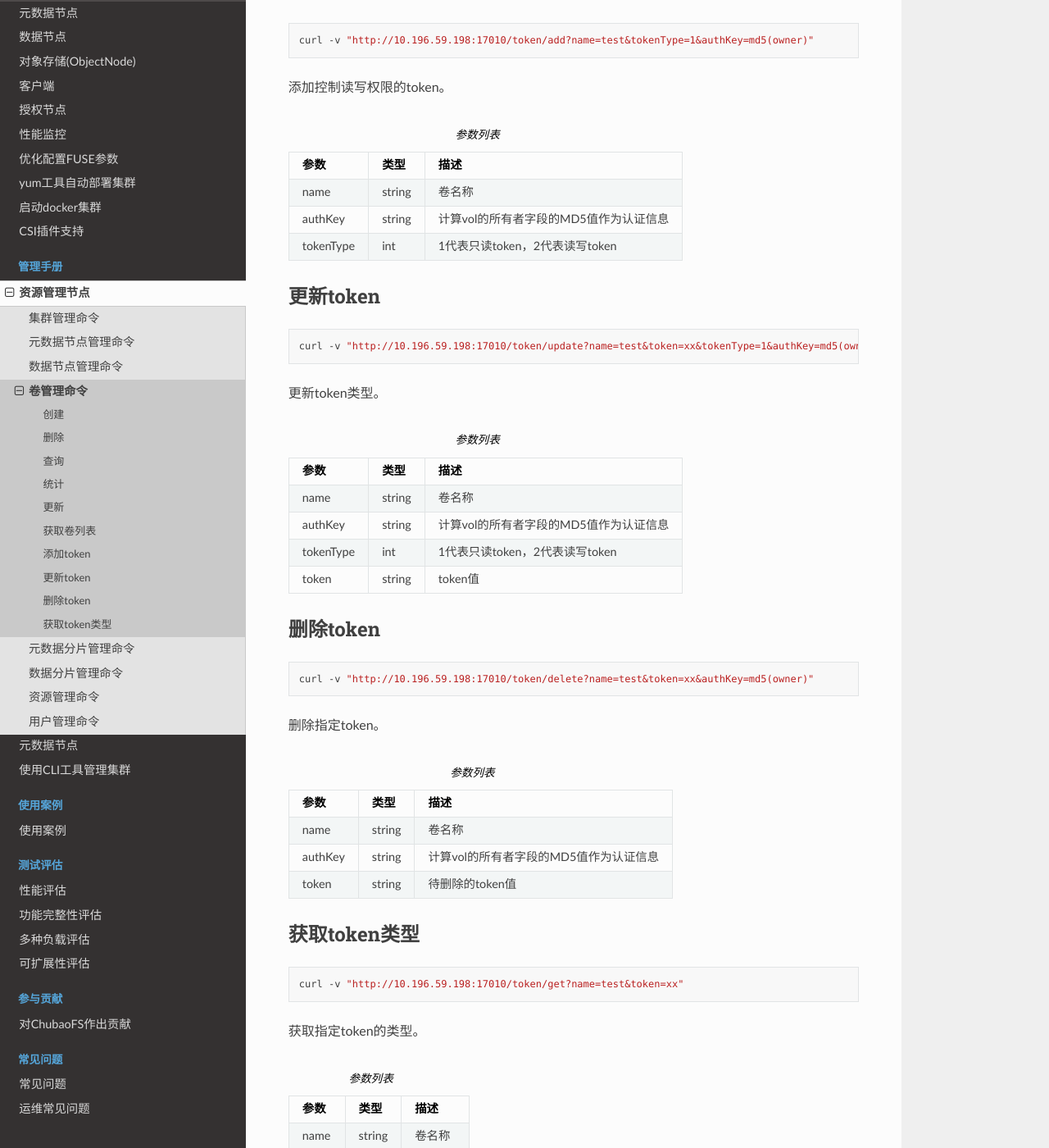
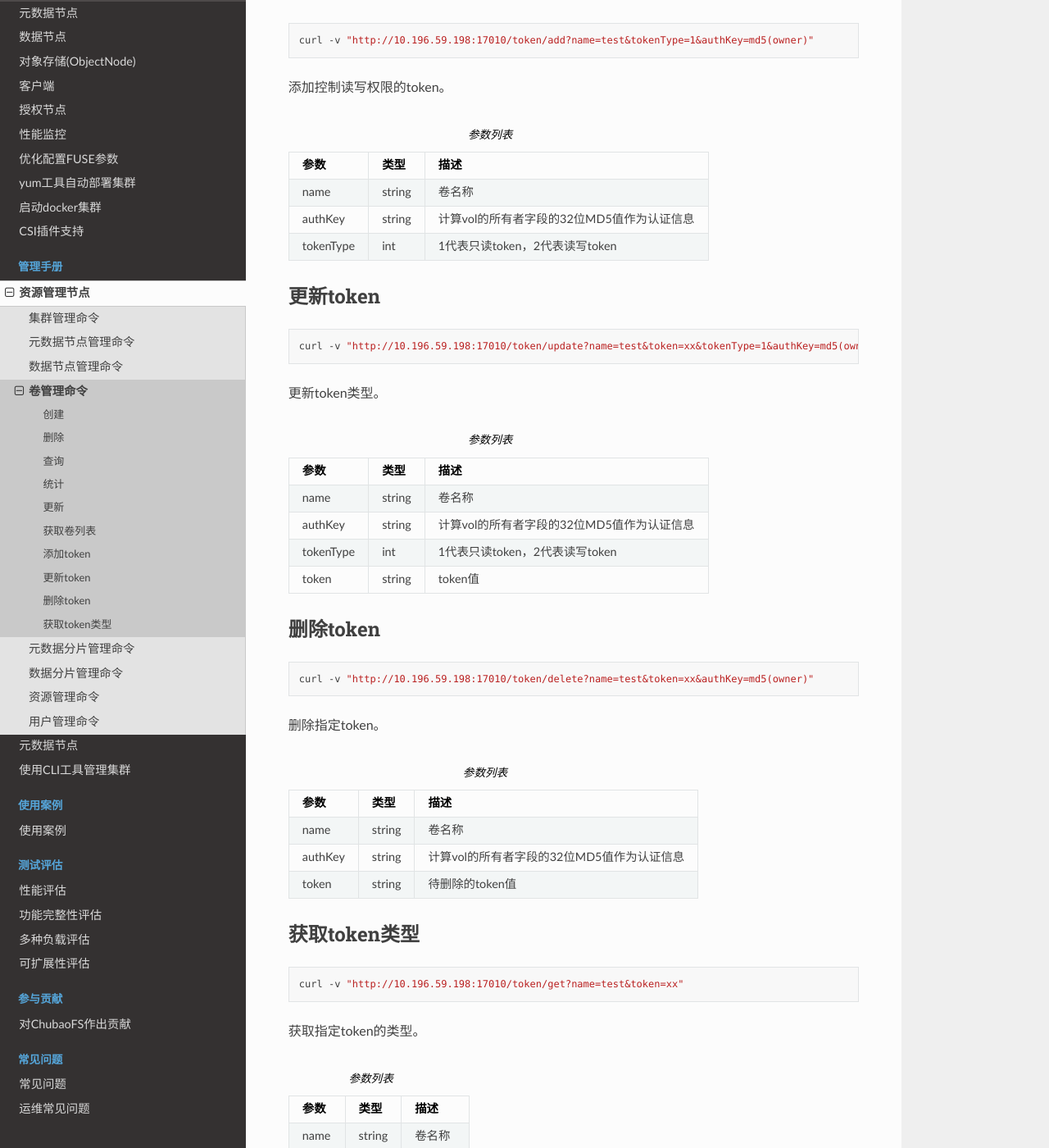
Before and after one commit to cubefs/docs-zh, a Sphinx documentation site: the page built from docs/source/admin-api/master/volume.rst, in a window 1280 px wide and 1400 px high, scrolled down 3590 px. Shown: the whole window at 82% size. Built offline with Sphinx 7.4.7 and the Read the Docs theme 2.0.0, drawn with Linux system fonts in a browser that asks for light colours; some of the changed text lies outside the part shown.

Commit message:
fix: several details
Signed-off-by: wenjia322 <buaa1214wwj@126.com>

```diff
--- a/docs/source/admin-api/master/meta-partition.rst
+++ b/docs/source/admin-api/master/meta-partition.rst
@@ -22,7 +22,7 @@
 
 .. code-block:: bash
 
-   curl -v "http://10.196.59.198:17010/client/metaPartition?id=1" | python -m json.tool
+   curl -v "http://10.196.59.198:17010/metaPartition/get?id=1" | python -m json.tool
 
 
 展示元数据分片的详细信息，包括分片ID，分片的起始范围等等。
--- a/docs/source/admin-api/master/volume.rst
+++ b/docs/source/admin-api/master/volume.rst
@@ -42,7 +42,7 @@ ChubaoFS以 **Owner** 参数作为用户ID。在创建卷时，如果集群中
    :header: "参数", "类型", "描述"
 
    "name", "string", "卷名称"
-   "authKey", "string", "计算vol的所有者字段的MD5值作为认证信息"
+   "authKey", "string", "计算vol的所有者字段的32位MD5值作为认证信息"
 
 查询
 ---------
@@ -58,7 +58,7 @@ ChubaoFS以 **Owner** 参数作为用户ID。在创建卷时，如果集群中
    :header: "参数", "类型", "描述"
 
    "name", "string", "卷名称"
-   "authKey", "string", "计算vol的所有者字段的MD5值作为认证信息"
+   "authKey", "string", "计算vol的所有者字段的32位MD5值作为认证信息"
 
 响应示例
 
@@ -116,7 +116,7 @@ ChubaoFS以 **Owner** 参数作为用户ID。在创建卷时，如果集群中
    :header: "参数", "类型", "描述", "是否必需"
 
    "name", "string", "卷名称", "是"
-   "authKey", "string", "计算vol的所有者字段的MD5值作为认证信息", "是"
+   "authKey", "string", "计算vol的所有者字段的32位MD5值作为认证信息", "是"
    "capacity", "int", "扩充后卷的配额,单位是GB", "是"
    "zoneName", "string", "更新后所在区域，若不设置将被更新至default区域", "是"
    "enableToken", "bool", "是否开启token控制读写权限，默认设为``false``", "否"
@@ -172,7 +172,7 @@ ChubaoFS以 **Owner** 参数作为用户ID。在创建卷时，如果集群中
    :header: "参数", "类型", "描述"
 
    "name", "string", "卷名称"
-   "authKey", "string", "计算vol的所有者字段的MD5值作为认证信息"
+   "authKey", "string", "计算vol的所有者字段的32位MD5值作为认证信息"
    "tokenType", "int", "1代表只读token，2代表读写token"
 
 
@@ -189,7 +189,7 @@ ChubaoFS以 **Owner** 参数作为用户ID。在创建卷时，如果集群中
    :header: "参数", "类型", "描述"
 
    "name", "string", "卷名称"
-   "authKey", "string", "计算vol的所有者字段的MD5值作为认证信息"
+   "authKey", "string", "计算vol的所有者字段的32位MD5值作为认证信息"
    "tokenType", "int", "1代表只读token，2代表读写token"
    "token", "string", "token值"
 
@@ -207,7 +207,7 @@ ChubaoFS以 **Owner** 参数作为用户ID。在创建卷时，如果集群中
    :header: "参数", "类型", "描述"
 
    "name", "string", "卷名称"
-   "authKey", "string", "计算vol的所有者字段的MD5值作为认证信息"
+   "authKey", "string", "计算vol的所有者字段的32位MD5值作为认证信息"
    "token", "string", "待删除的token值"
 
 
--- a/docs/source/manual-deploy.rst
+++ b/docs/source/manual-deploy.rst
@@ -234,3 +234,5 @@
 .. code-block:: bash
 
    curl -v "http://10.196.59.198:17010/cluster/freeze?enable=false"
+
+*注：升级节点时不能修改各节点配置文件的端口。*
--- a/docs/source/user-guide/datanode.rst
+++ b/docs/source/user-guide/datanode.rst
@@ -29,7 +29,8 @@
    "consulAddr", "string", "监控系统的地址", "否"
    "exporterPort", "string", "监控系统的端口", "否"
    "masterAddr", "string slice", "集群管理器的地址", "是"
-   "localIP","字符串","本机ip地址","否，如果不填写该选项，则使用和master通信的ip地址"
+   "localIP","string","本机ip地址","否，如果不填写该选项，则使用和master通信的ip地址"
+   "zoneName", "string", "指定区域", "否，默认分配至``default``区域"
    "disks", "string slice", "
    | 格式：*磁盘挂载路径:预留空间*
    | 预留空间配置范围[20G,50G]", "是"
--- a/docs/source/user-guide/metanode.rst
+++ b/docs/source/user-guide/metanode.rst
@@ -13,8 +13,8 @@
    "prof", "字符串", "调试和管理员API接口", "是"
    "logLevel", "字符串", "日志级别，默认: *error*", "否"
    "metadataDir", "字符串", "元数据快照存储目录", "是"
-   "logDir", "字符串", "日志存储目录", "是",
-   "raftDir", "字符串", "raft wal日志目录",  "是",
+   "logDir", "字符串", "日志存储目录", "是"
+   "raftDir", "字符串", "raft wal日志目录",  "是"
    "raftHeartbeatPort", "字符串", "raft心跳通信端口", "是"
    "raftReplicaPort", "字符串", "raft数据传输端口", "是"
    "consulAddr", "字符串", "prometheus注册接口", "否"
```
Also changed, not shown: other parts of docs/source/user-guide/metanode.rst (+1 -0 lines), docs/source/errors.rst (added, +54 -0 lines).
